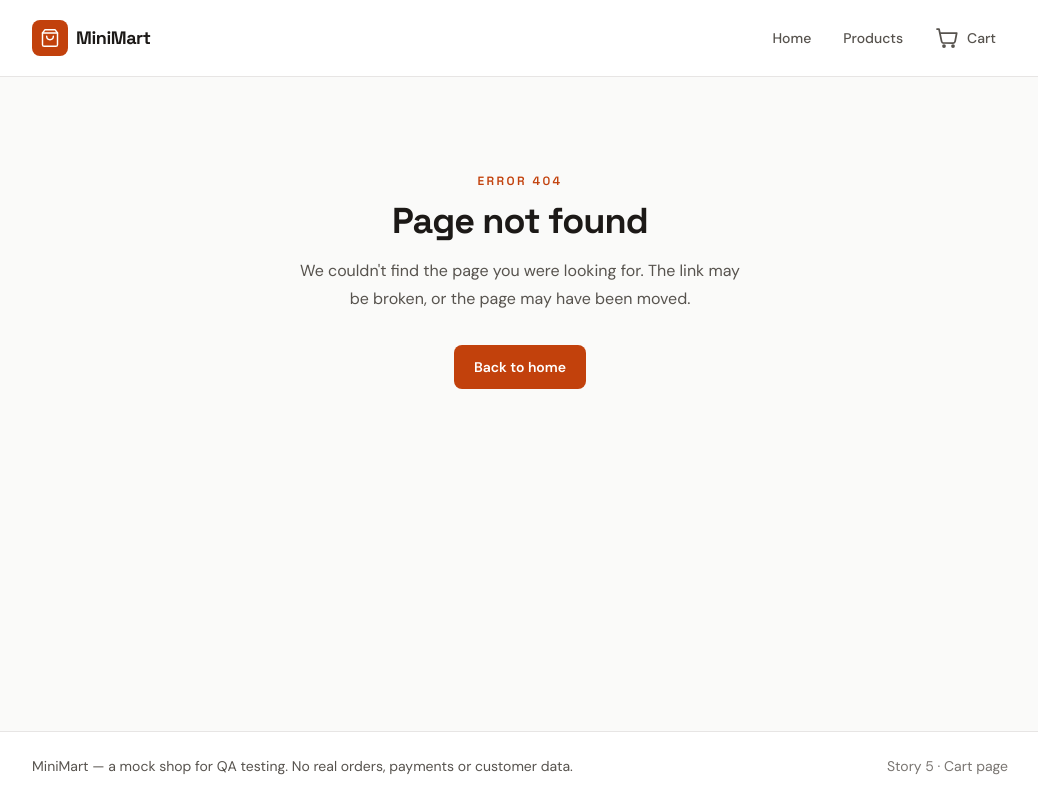
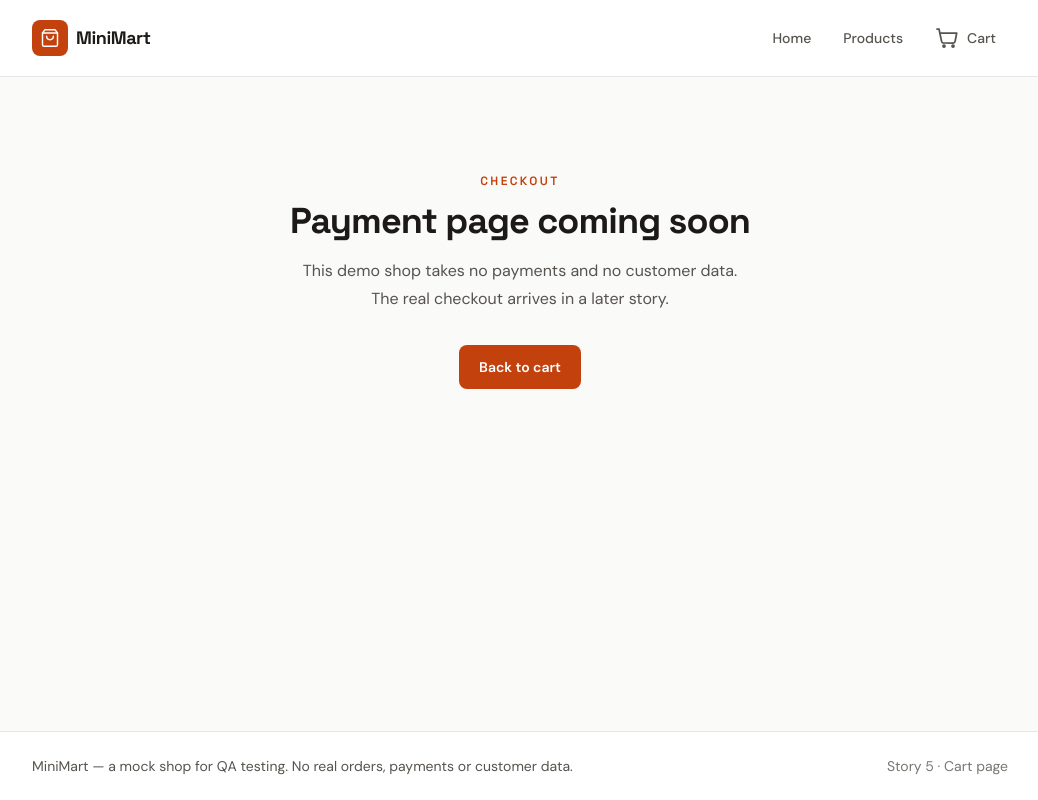
Before and after one commit to ramibentaieb-qa/ai-built-shop-qa, a Next.js app: page /payment in a window 1280 px wide. Before the commit this address had no page. Shown: the whole page, without its empty margins (120-1158 px from the left). Built offline with nearby package versions, Linux system fonts and the light colour scheme.

Commit message:
feat: add the payment placeholder page

```diff
--- /dev/null
+++ b/src/app/payment/page.tsx
@@ -0,0 +1,30 @@
+import type { Metadata } from "next";
+import Link from "next/link";
+
+export const metadata: Metadata = {
+  title: "Payment",
+  description: "Payment is not part of this story yet.",
+};
+
+export default function PaymentPage() {
+  return (
+    <div className="mx-auto flex w-full max-w-5xl flex-col items-center px-4 py-16 text-center sm:px-6 sm:py-24">
+      <p className="font-display text-xs font-semibold uppercase tracking-[0.2em] text-brand">
+        Checkout
+      </p>
+      <h1 className="mt-3 font-display text-3xl font-bold tracking-tight text-ink sm:text-4xl">
+        Payment page coming soon
+      </h1>
+      <p className="mt-4 max-w-md text-base leading-7 text-ink-muted">
+        This demo shop takes no payments and no customer data. The real checkout arrives in a
+        later story.
+      </p>
+      <Link
+        href="/cart"
+        className="mt-8 inline-flex min-h-11 items-center justify-center rounded-lg bg-brand px-5 py-2.5 text-sm font-semibold text-brand-contrast transition-colors hover:bg-brand-strong"
+      >
+        Back to cart
+      </Link>
+    </div>
+  );
+}
```
